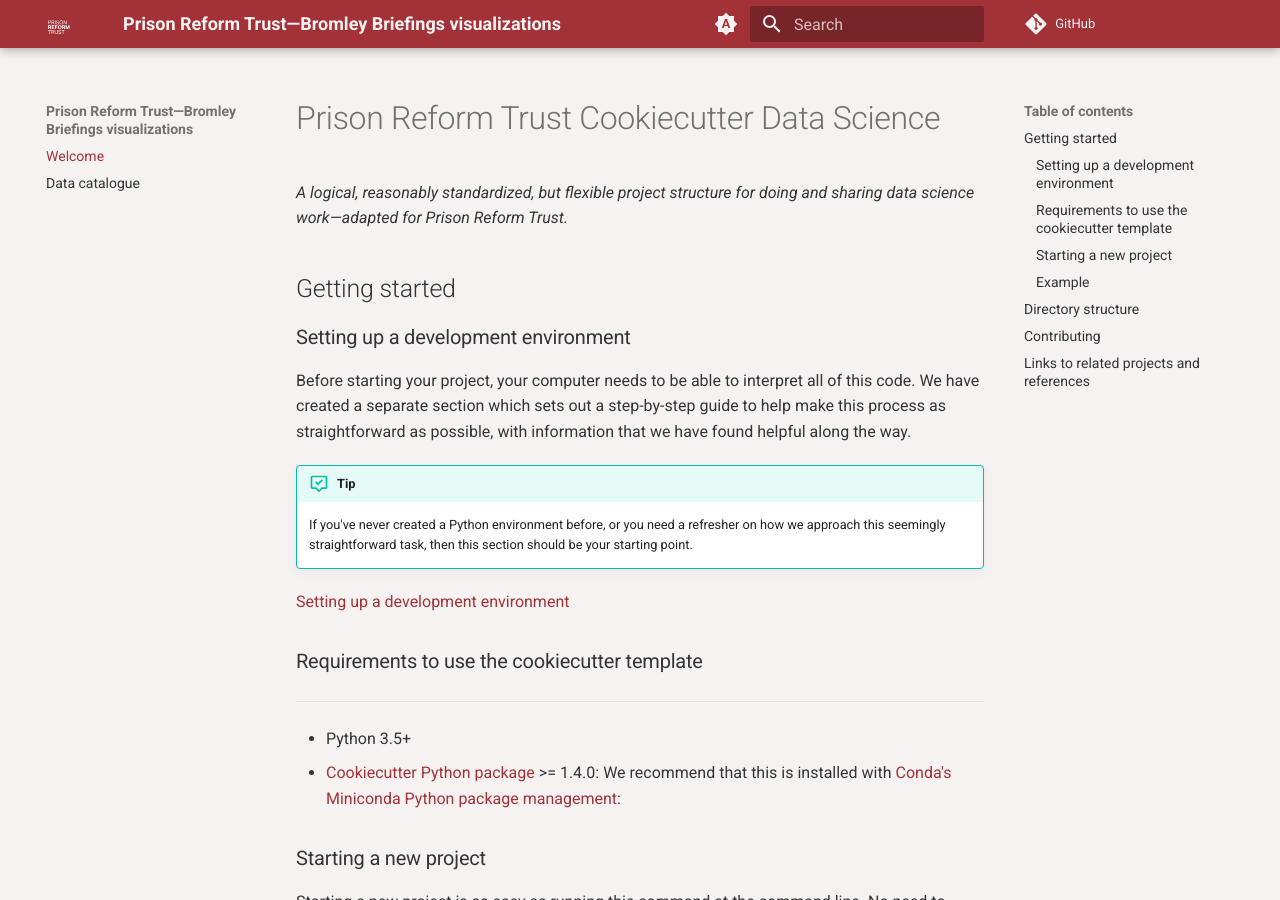
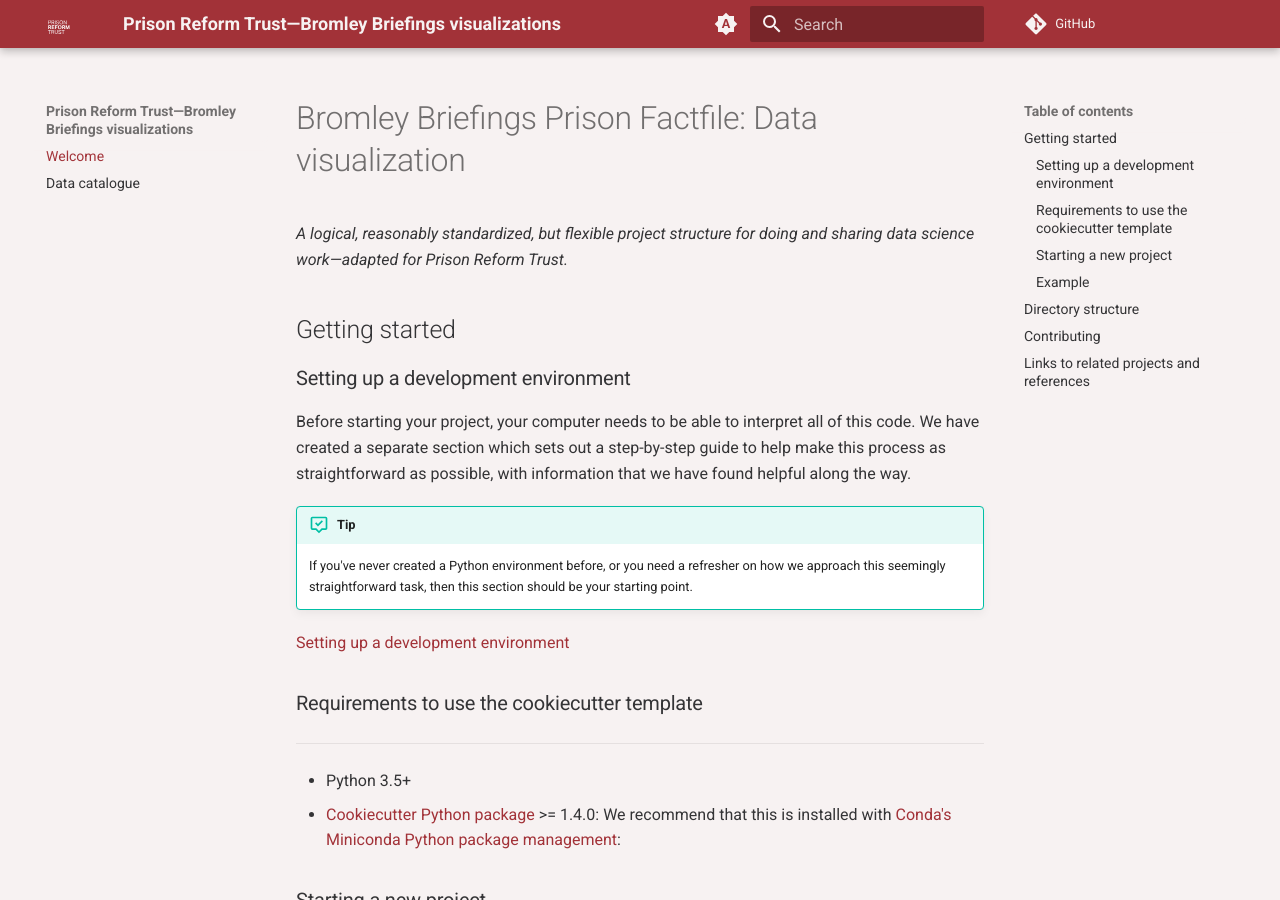
Before and after one commit to Prison-Reform-Trust/bromley_briefings, an MkDocs documentation site: the page built from docs/docs/index.md, in a window 1280 px wide and 900 px high. Built offline with MkDocs 1.6.1 and Material for MkDocs 9.7.7, drawn with Linux system fonts in a browser that asks for light colours; comment, search, counter and statistics services are not loaded.

Commit message:
replacing project title

```diff
--- a/docs/docs/index.md
+++ b/docs/docs/index.md
@@ -1,4 +1,4 @@
-# Prison Reform Trust Cookiecutter Data Science
+# Bromley Briefings Prison Factfile: Data visualization
 
 _A logical, reasonably standardized, but flexible project structure for doing and sharing data science work—adapted for Prison Reform Trust._
 
```
